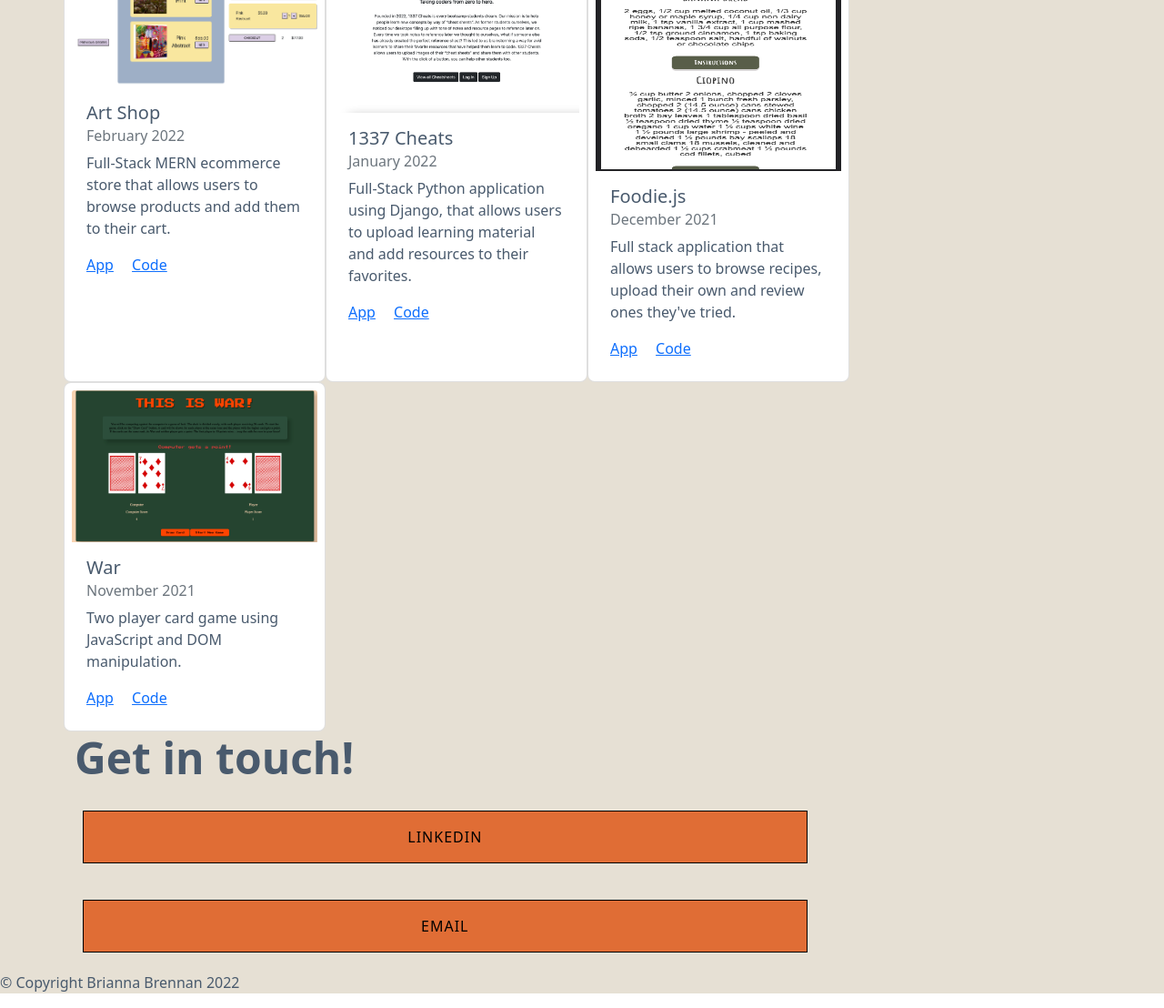
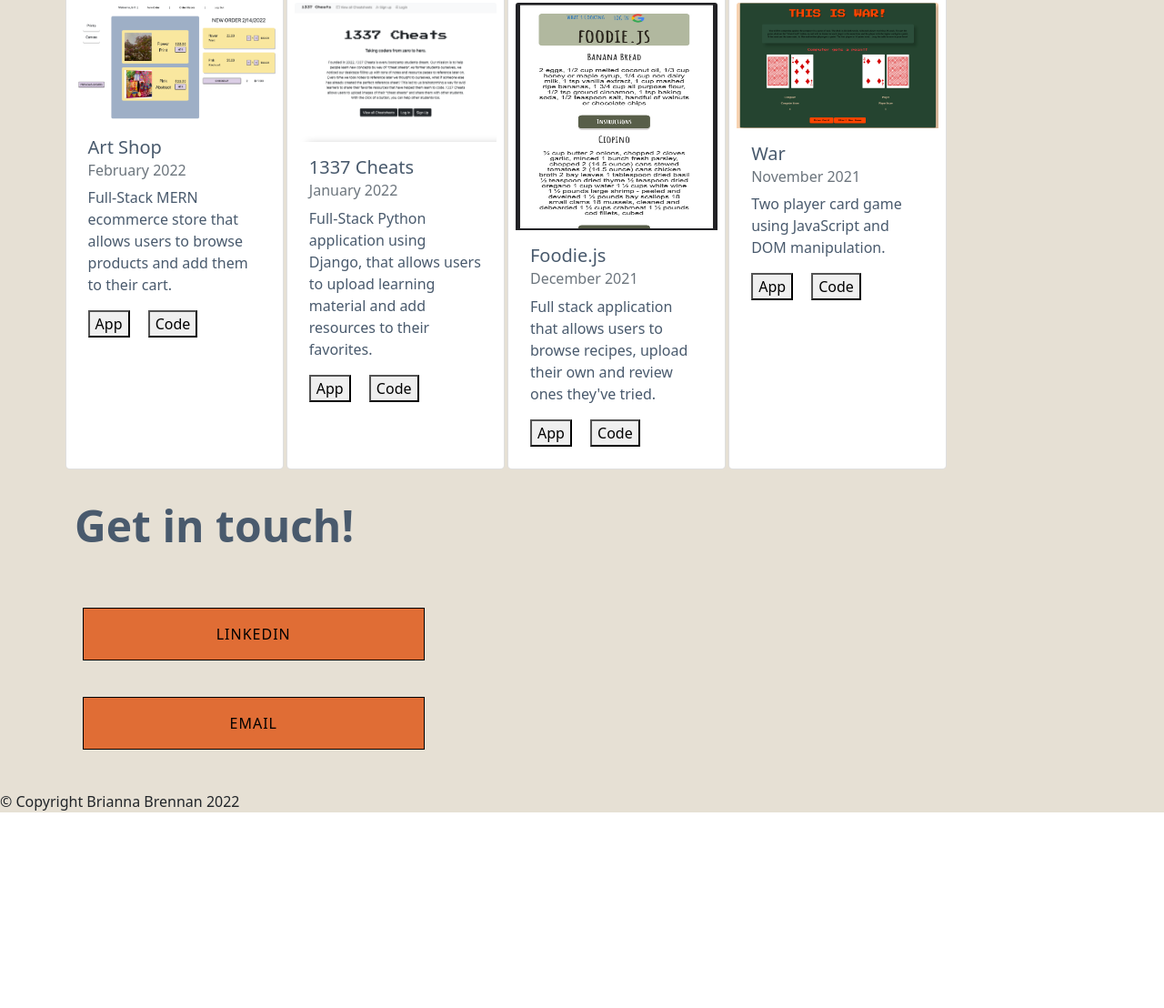
Before and after one commit to brianna-brennan/portfolio, a plain HTML site: page index.html in a window 1280 px wide. Shown: the part 972-2080 px from the top of the page at 91% size. After the commit the page ends 1865 px from the top, so only its background shows below. Drawn offline with nearby package versions, Linux system fonts and the light colour scheme.

Commit message:
Change project links to buttons

```diff
--- a/index.html
+++ b/index.html
@@ -59,44 +59,44 @@
         <h3 style= "text-align: left;">Projects</h3>
         <div class="container">
             <div class="row">
-                    <div class="card" style="width: 18rem;">
+                    <div class="card" style="width: 15rem;">
                     <img class="card-img-top" src="public/Screen Shot 2022-02-14 at 2.40.28 AM.png" alt="Card image cap">
                     <div class="card-body">
                     <h5 class="card-title">Art Shop</h5>
                     <h6 class="card-subtitle mb-2 text-muted">February 2022</h6>
                     <p class="card-text">Full-Stack MERN ecommerce store that allows users to browse products and add them to their cart.</p>
-                    <a href="https://mia-art-shop.herokuapp.com/"class="card-link">App</a>
-                    <a href="https://github.com/brianna-brennan/art-shop"class="card-link">Code</a>
+                    <button href="https://mia-art-shop.herokuapp.com/"class="card-link">App</button>
+                    <button href="https://github.com/brianna-brennan/art-shop"class="card-link">Code</button>
                 </div>
                 </div>
-                <div class="card" style="width: 18rem;">
+                <div class="card" style="width: 15rem;">
                     <img class="card-img-top" src="public/Screen Shot 2022-01-21 at 12.21.03 AM.png" alt="Card image cap">
                     <div class="card-body">
                     <h5 class="card-title">1337 Cheats</h5>
                     <h6 class="card-subtitle mb-2 text-muted">January 2022</h6>
                     <p class="card-text">Full-Stack Python application using Django, that allows users to upload learning material and add resources to their favorites. </p>
-                    <a href="https://leetcheats.herokuapp.com/" class="card-link">App</a>
-                    <a href="https://github.com/brianna-brennan/1337-cheats" class="card-link">Code</a>
+                    <button href="https://leetcheats.herokuapp.com/" class="card-link">App</button>
+                    <button href="https://github.com/brianna-brennan/1337-cheats" class="card-link">Code</button>
                     </div>
                 </div>
-                    <div class="card" style="width: 18rem;">
+                    <div class="card" style="width: 15rem;">
                     <img class="card-img-top" src="public/Screen Shot 2021-12-22 at 10.48.48 PM.png" height="250"alt="Card image cap">
                     <div class="card-body">
                     <h5 class="card-title">Foodie.js</h5>
                     <h6 class="card-subtitle mb-2 text-muted">December 2021</h6>
                     <p class="card-text">Full stack application that allows users to browse recipes, upload their own and review ones they've tried.</p>
-                    <a href="https://foodie-js.herokuapp.com/" class="card-link">App</a>
-                    <a href="hhttps://github.com/brianna-brennan/foodie.js" class="card-link">Code</a>
+                    <button href="https://foodie-js.herokuapp.com/" class="card-link">App</button>
+                    <button href="hhttps://github.com/brianna-brennan/foodie.js" class="card-link">Code</button>
                 </div>
             </div>
-                <div class="card" style="width: 18rem;">
+                <div class="card" style="width: 15rem;">
                     <img class="card-img-top" src="public/Screen Shot 2021-11-30 at 9.18.12 PM.png" alt="Card image cap">
                     <div class="card-body">
                     <h5 class="card-title">War</h5>
                     <h6 class="card-subtitle mb-2 text-muted">November 2021</h6>
                     <p class="card-text">Two player card game using JavaScript and DOM manipulation.</p>
-                    <a href="https://mia-art-shop.herokuapp.com/" class="card-link">App</a>
-                    <a href="https://github.com/brianna-brennan/art-shop" class="card-link">Code</a>
+                    <button href="https://mia-art-shop.herokuapp.com/" class="card-link">App</button>
+                    <button href="https://github.com/brianna-brennan/art-shop" class="card-link">Code</button>
                 </div>
                 </div>
             </div>
@@ -107,16 +107,16 @@
             <div class="row">
                 <h3 id="bottom-contact"> Get in touch!</h3>
                 <div id="button-flex">
-                <button href="https://www.linkedin.com/in/brianna-brennan-jacobellis/">LINKEDIN</button>
-                <button href="mailto:brianna.brennanj@gmail.com">EMAIL</button>
+                <button class="contact-buttons" href="https://www.linkedin.com/in/brianna-brennan-jacobellis/">LINKEDIN</button>
+                <button class="contact-buttons" href="mailto:brianna.brennanj@gmail.com">EMAIL</button>
             </div>
         </div>
         </div>
 
 
     </section>
-
-    <p class="copyright">&#169; Copyright Brianna Brennan 2022 </p>
+    </br>
+    <footer class="copyright">&#169; Copyright Brianna Brennan 2022 </footer>
     </section>
 
 
--- a/style.css
+++ b/style.css
@@ -28,7 +28,9 @@ h2 {
 }
 
 h3 {
+	padding-top: 2rem;
 	padding-left: 1.5rem;
+	padding-bottom: 2rem;
 	font-size: 3em;
 	font-weight: bold;
 }
@@ -41,12 +43,10 @@ h5 {
 .projects {
 	background: rgb(230, 224, 212);
 }
-.col-sm {
-	margin: 1rem;
-}
 .card {
 	padding: 0.5rem;
-	border-radius: 0.5rem;
+	margin: 0.1rem;
+	border-radius: 0.3rem;
 }
 
 #button-flex {
@@ -54,15 +54,14 @@ h5 {
 	flex-direction: column;
 	display: flex;
 }
-
-button {
+.contact-buttons {
 	font-size: 16px;
 	background-color: #e06d35;
 	letter-spacing: 1px;
 	padding: 1rem;
 	outline: 0;
 	border: 1px solid black;
-	max-width: 70%;
+	max-width: 33%;
 	margin-left: auto;
 	margin-right: auto;
 	margin: 20px;
```
